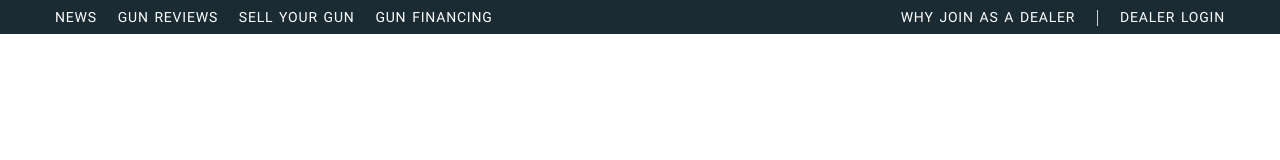
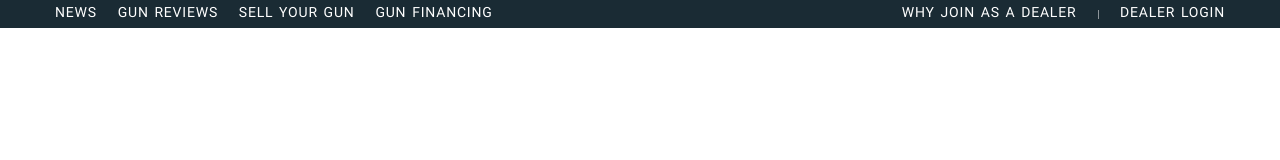
Before and after one commit to whyDoILoveThis/project__its-guns, a plain HTML site: page index.html in a window 1280 px wide. Drawn offline with Linux system fonts and the light colour scheme; files whose address does not match are found by name.

Commit message:
APPLIED: universal box-sizing, body font-size 62.5%

```diff
--- a/css/style.css
+++ b/css/style.css
@@ -1,4 +1,14 @@
 /** GLOBAL */
+
+*,
+*::before,
+*::after {
+    box-sizing: border-box;
+}
+
+body {
+    font-size: 62.5%;
+}
 
 /*~ global grid layout */
 
```
